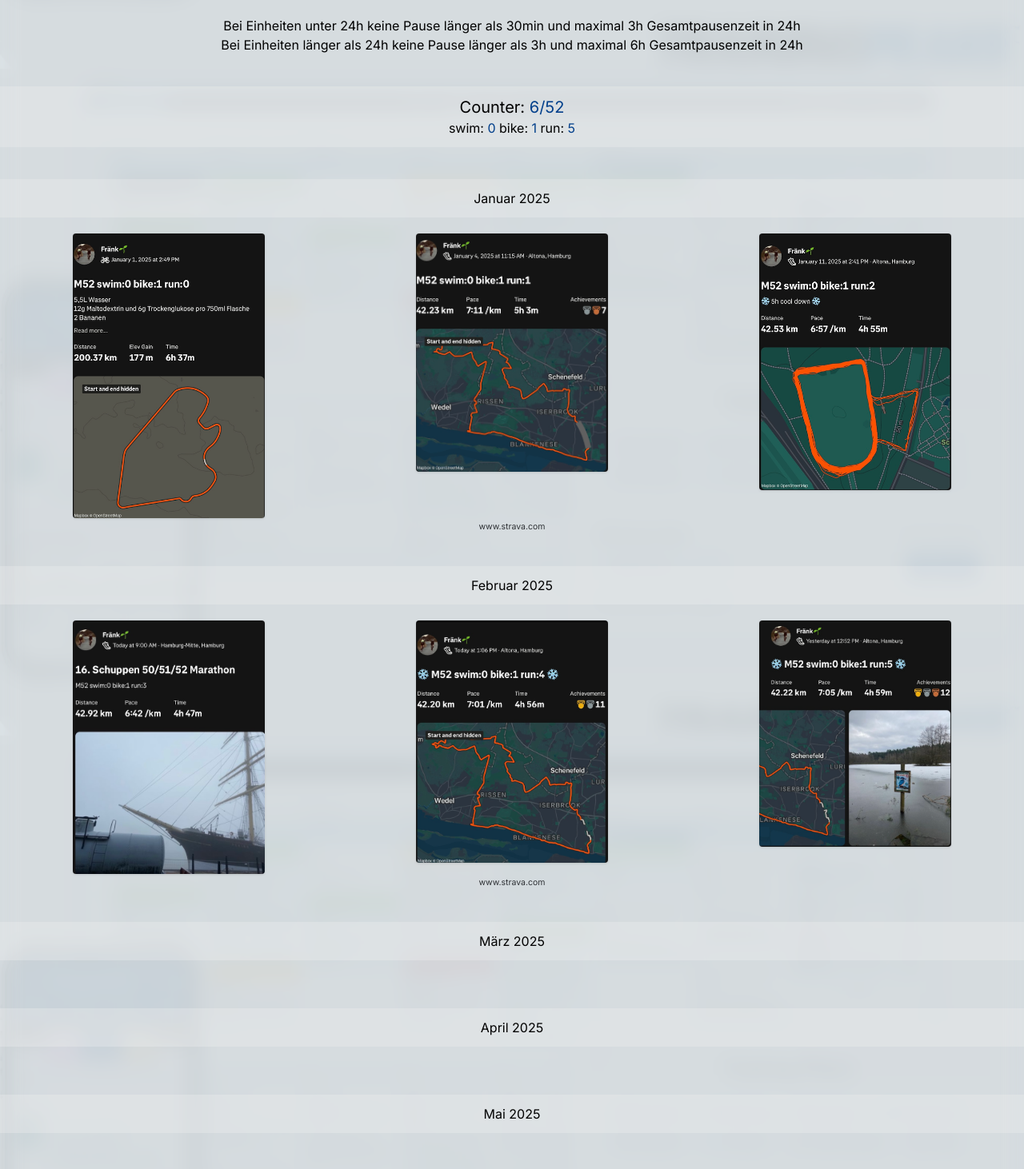
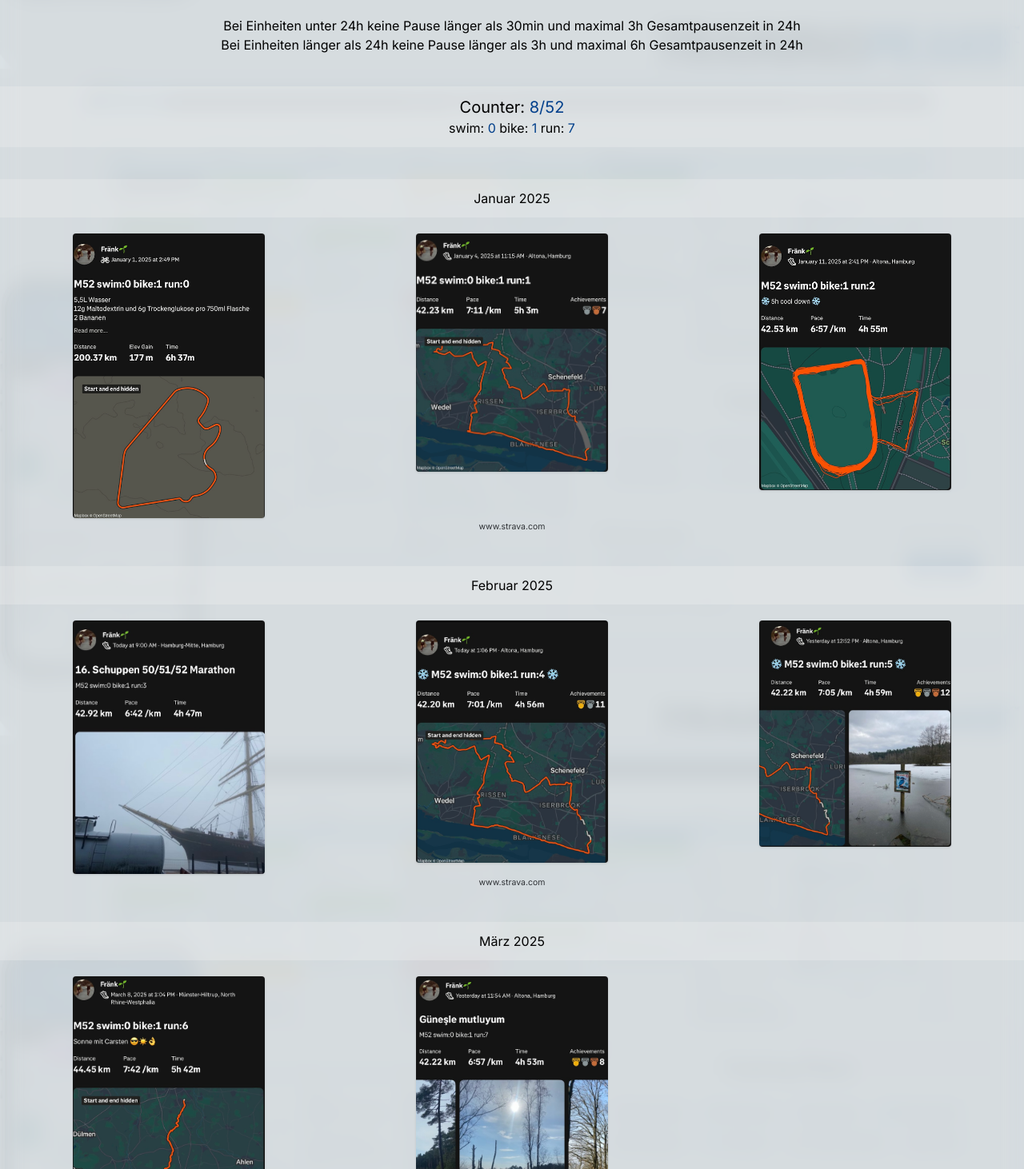
Before and after one commit to FrankSiyli/cna_sec, a Next.js app: page /m52 in a window 1280 px wide. Shown: the part 748-2210 px from the top of the page at 80% size. Built offline with nearby package versions, Linux system fonts and the light colour scheme.

Commit message:
challenge

```diff
--- a/src/app/(pages)/m52/page.js
+++ b/src/app/(pages)/m52/page.js
@@ -23,6 +23,7 @@ const Page = () => {
   const images = {
     Januar: ["m52_1.png", "m52_2.png", "m52_3.png"],
     Februar: ["m52_4.png", "m52_5.png", "m52_6.png"],
+    März: ["m52_7.png", "m52_8.png"],
   };
   return (
     <>
@@ -80,13 +81,13 @@ const Page = () => {
               <div className="bg-appGrey/30 p-3 mb-10">
                 <h2 className=" ">
                   <span className="text-xl">
-                    Counter: <span className="text-appBlue">6/52 </span>
+                    Counter: <span className="text-appBlue">8/52 </span>
                   </span>{" "}
                 </h2>
                 <p>
                   swim: <span className="text-appBlue">0</span> bike:{" "}
                   <span className="text-appBlue">1</span> run:{" "}
-                  <span className="text-appBlue">5</span>
+                  <span className="text-appBlue">7</span>
                 </p>
               </div>
 
```
Also changed, not shown: public/challenge/m52_7.png (added), public/challenge/m52_8.png (added).
